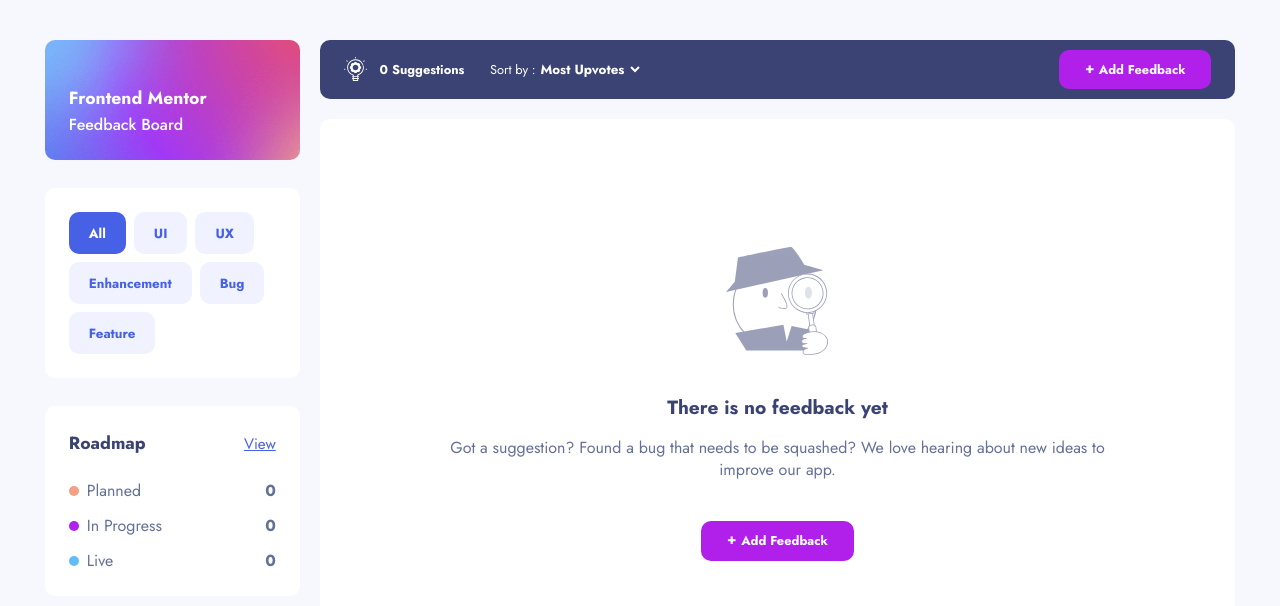
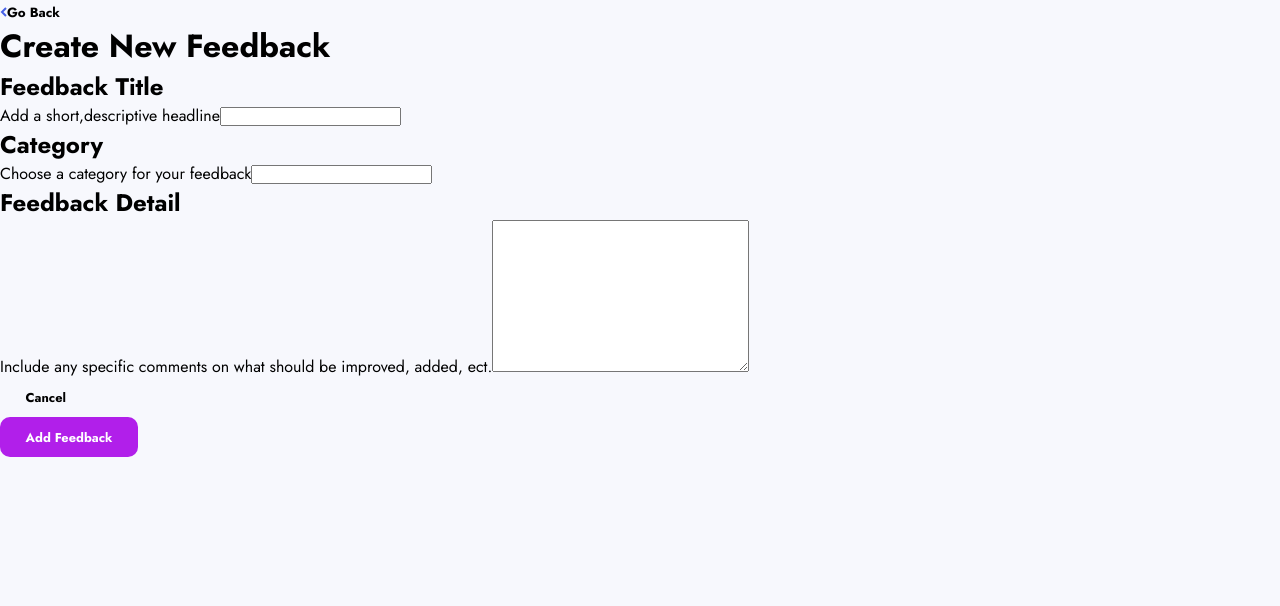
Before and after one commit to Victor-Nyagudi/product-feedback-app-react, a React (Create React App) app: page / in a window 1280 px wide. Shown: the top 606 px of the page. Built offline with nearby package versions, Linux system fonts and the light colour scheme.

Commit message:
Add components to AddEditFeedbackPage

```diff
--- a/src/App.js
+++ b/src/App.js
@@ -1,6 +1,7 @@
 import SuggestionsPage from './components/pages/suggestions-page/SuggestionsPage';
 import './css/main.css';
 import React, { useState, useEffect } from 'react';
+import AddEditFeedbackPage from './components/pages/add-edit-feedback-page/AddEditFeedbackPage';
 
 
 function App() {
@@ -48,7 +49,8 @@ function App() {
 
   return (
     <>
-      <SuggestionsPage sharedProps={ sharedProps } />
+      {/* <SuggestionsPage sharedProps={ sharedProps } /> */}
+      <AddEditFeedbackPage sharedProps={ sharedProps } />
     </>
   );
 }
--- a/src/components/pages/add-edit-feedback-page/AddEditFeedbackInput.js
+++ b/src/components/pages/add-edit-feedback-page/AddEditFeedbackInput.js
@@ -1,6 +1,13 @@
 import React, { useState } from 'react';
 
-function AddEditFeedbackInput({ title, labelText, id, inputName, inputType = 'text' }) {
+function AddEditFeedbackInput({
+    title,
+    labelText,
+    id,
+    inputName,
+    inputType = 'text',
+    isTextArea = false
+}) {
     const [inputValue, setInputValue] = useState('');
 
     return (
@@ -13,6 +20,21 @@ function AddEditFeedbackInput({ title, labelText, id, inputName, inputType = 'te
                 { labelText }
             </label>
 
+            {
+                isTextArea ?
+
+                <textarea
+                    className='add-edit-feedback__textarea'
+                    name={ `${inputName}` }
+                    id={ `${id}` }
+                    cols="30"
+                    rows="10"
+                    value={ inputValue }
+                    onChange={ e => setInputValue(e.target.value) }
+                />
+
+                :
+
                 <input
                     type={ `${inputType}` }
                     name={ `${inputName}` }
@@ -20,6 +42,7 @@ function AddEditFeedbackInput({ title, labelText, id, inputName, inputType = 'te
                     value={ inputValue }
                     onChange={ e => setInputValue(e.target.value) }
                 />
+            }
         </div>
     );
 }
--- a/src/components/pages/add-edit-feedback-page/AddEditFeedbackMain.js
+++ b/src/components/pages/add-edit-feedback-page/AddEditFeedbackMain.js
@@ -1,12 +1,73 @@
-function AddEditFeedbackMain({ title }) {
+import Button from "../../shared/Button";
+import AddEditFeedbackInput from "./AddEditFeedbackInput";
+
+function AddEditFeedbackMain({ title, isEditing }) {
     return (
-        <main className="add-edit-feedback">
+        <main className="add-edit-feedback__main">
             <h1 className="add-edit-feedback__title">
-                { title }
+                { isEditing ? `Editing '${title}'` : 'Create New Feedback' }
             </h1>
 
             <form className="add-edit-feedback__form">
+                <AddEditFeedbackInput
+                    title={ 'Feedback Title' }
+                    labelText={ 'Add a short,descriptive headline' }
+                    id={ 'feedback-title' }
+                    inputName={ 'feedback-title' }
+                />
 
+                <AddEditFeedbackInput
+                    title={ 'Category' }
+                    labelText={ 'Choose a category for your feedback' }
+                    id={ 'feedback-category' }
+                    inputName={ 'feedback-category' }
+                />
+
+                {
+                    isEditing &&
+
+                    <AddEditFeedbackInput
+                        title={ 'Update Status' }
+                        labelText={ 'Change feedback state' }
+                        id={ 'feedback-state' }
+                        inputName={ 'feedback-state' }
+                    />
+                }
+
+                <AddEditFeedbackInput
+                    isTextArea={ true }
+                    title={ 'Feedback Detail' }
+                    labelText={ 'Include any specific comments on what should be improved, added, ect.' }
+                    id={ 'feedback-detail' }
+                    inputName={ 'feedback-detail' }
+                />
+
+                <div className="add-edit-feedback__buttons">
+                    {
+                        isEditing &&
+
+                        <div className="add-edit-feedback__button-container">
+                            <Button
+                                text={ 'Delete' }
+                                className={ 'button--delete' }
+                            />
+                        </div>
+                    }
+
+                    <div className="add-edit-feedback__button-container">
+                        <Button
+                            text={ 'Cancel' }
+                            className={ 'button--cancel' }
+                        />
+                    </div>
+
+                    <div className="add-edit-feedback__button-container">
+                        <Button
+                            text={ 'Add Feedback' }
+                            className={ 'button--add-feedback' }
+                        />
+                    </div>
+                </div>
             </form>
         </main>
     );
--- a/src/components/pages/add-edit-feedback-page/AddEditFeedbackPage.js
+++ b/src/components/pages/add-edit-feedback-page/AddEditFeedbackPage.js
@@ -1,6 +1,12 @@
+import GoBackHeader from "../../shared/GoBackHeader";
+import AddEditFeedbackMain from "./AddEditFeedbackMain";
+
 function AddEditFeedbackPage() {
     return (
-        <div></div>
+        <div className="add-edit-feedback">
+            <GoBackHeader />
+            <AddEditFeedbackMain title={ 'Add a dark theme option' } />
+        </div>
     );
 }
 
```
Lines whose indentation alone changed are shown as unchanged.
